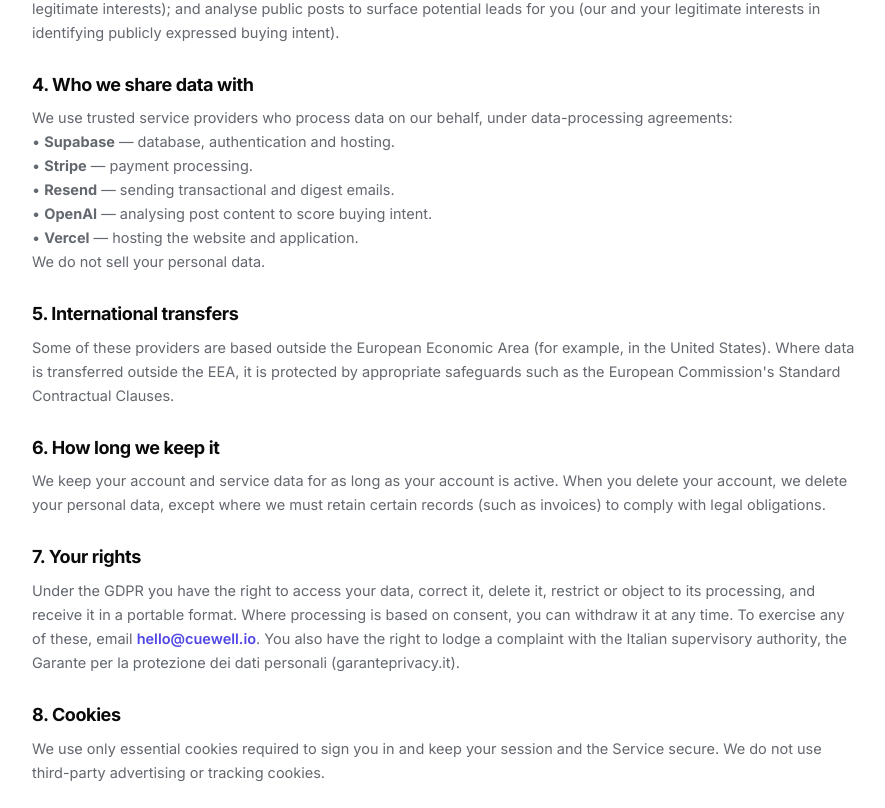
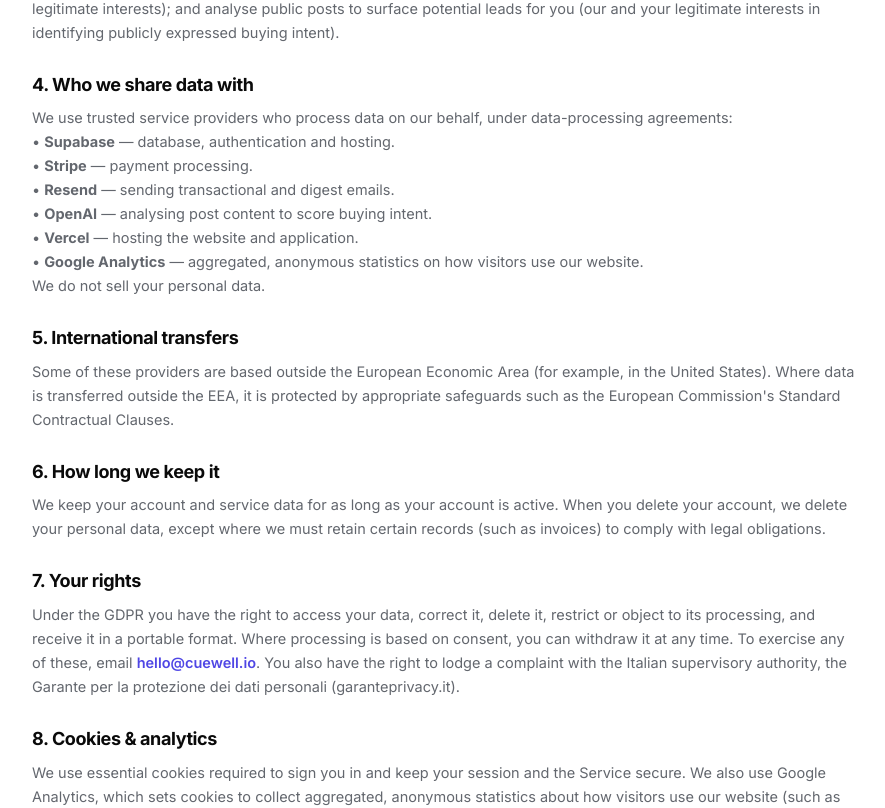
Before and after one commit to justin1973/cuewell, a Next.js app: page /privacy in a window 1280 px wide. Shown: the part 758-1566 px from the top of the page, without its empty margins (194-1079 px from the left). Built offline with nearby package versions, Linux system fonts and the light colour scheme; no server answers.

Commit message:
Add files via upload

```diff
--- a/app/layout.tsx
+++ b/app/layout.tsx
@@ -1,5 +1,11 @@
 import type { Metadata } from "next";
+import Script from "next/script";
+import { Suspense } from "react";
+import { GAListener } from "@/components/ga-listener";
 import "./globals.css";
+
+const GA_ID = "G-EYDTYE375X";
+const GA_ON = process.env.NODE_ENV === "production";
 
 export const metadata: Metadata = {
   title: "Cuewell — Find people already looking for what you sell",
@@ -18,7 +24,24 @@
           rel="stylesheet"
         />
       </head>
-      <body>{children}</body>
+      <body>
+        {children}
+
+        {GA_ON && (
+          <>
+            <Script src={`https://www.googletagmanager.com/gtag/js?id=${GA_ID}`} strategy="afterInteractive" />
+            <Script id="ga-init" strategy="afterInteractive">
+              {`window.dataLayer = window.dataLayer || [];
+function gtag(){dataLayer.push(arguments);}
+gtag('js', new Date());
+gtag('config', '${GA_ID}', { send_page_view: false });`}
+            </Script>
+            <Suspense fallback={null}>
+              <GAListener gaId={GA_ID} />
+            </Suspense>
+          </>
+        )}
+      </body>
     </html>
   );
 }
--- a/app/privacy/page.tsx
+++ b/app/privacy/page.tsx
@@ -35,7 +35,8 @@
         • <strong>Stripe</strong> — payment processing.<br />
         • <strong>Resend</strong> — sending transactional and digest emails.<br />
         • <strong>OpenAI</strong> — analysing post content to score buying intent.<br />
-        • <strong>Vercel</strong> — hosting the website and application.</p>
+        • <strong>Vercel</strong> — hosting the website and application.<br />
+        • <strong>Google Analytics</strong> — aggregated, anonymous statistics on how visitors use our website.</p>
         <p>We do not sell your personal data.</p>
 
         <h2>5. International transfers</h2>
@@ -47,8 +48,8 @@
         <h2>7. Your rights</h2>
         <p>Under the GDPR you have the right to access your data, correct it, delete it, restrict or object to its processing, and receive it in a portable format. Where processing is based on consent, you can withdraw it at any time. To exercise any of these, email <a href="mailto:hello@cuewell.io">hello@cuewell.io</a>. You also have the right to lodge a complaint with the Italian supervisory authority, the Garante per la protezione dei dati personali (garanteprivacy.it).</p>
 
-        <h2>8. Cookies</h2>
-        <p>We use only essential cookies required to sign you in and keep your session and the Service secure. We do not use third-party advertising or tracking cookies.</p>
+        <h2>8. Cookies &amp; analytics</h2>
+        <p>We use essential cookies required to sign you in and keep your session and the Service secure. We also use Google Analytics, which sets cookies to collect aggregated, anonymous statistics about how visitors use our website (such as pages viewed). We do not use advertising cookies. You can opt out of Google Analytics using Google&apos;s browser add-on or your browser&apos;s cookie settings.</p>
 
         <h2>9. People featured in leads</h2>
         <p>The Service surfaces publicly available posts, which may include the username and text of the person who posted. If you are the author of such a post and wish to have related data removed from our systems, contact us at <a href="mailto:hello@cuewell.io">hello@cuewell.io</a>.</p>
--- /dev/null
+++ b/components/ga-listener.tsx
@@ -0,0 +1,25 @@
+"use client";
+
+import { usePathname, useSearchParams } from "next/navigation";
+import { useEffect } from "react";
+
+// Sends a GA4 page_view on every route change (App Router client navigations
+// don't reload the page, so we track them ourselves).
+export function GAListener({ gaId }: { gaId: string }) {
+  const pathname = usePathname();
+  const searchParams = useSearchParams();
+
+  useEffect(() => {
+    const w = window as unknown as { gtag?: (...args: unknown[]) => void };
+    if (typeof w.gtag !== "function") return;
+    const query = searchParams?.toString();
+    const path = pathname + (query ? `?${query}` : "");
+    w.gtag("event", "page_view", {
+      page_path: path,
+      page_location: window.location.href,
+      page_title: document.title,
+    });
+  }, [pathname, searchParams, gaId]);
+
+  return null;
+}
```
